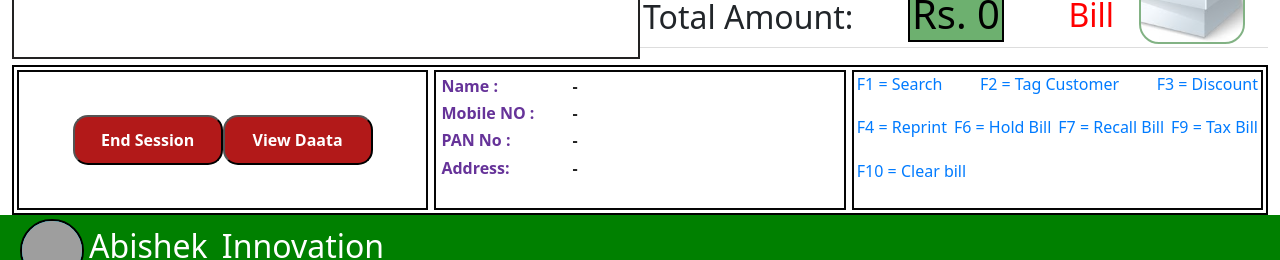
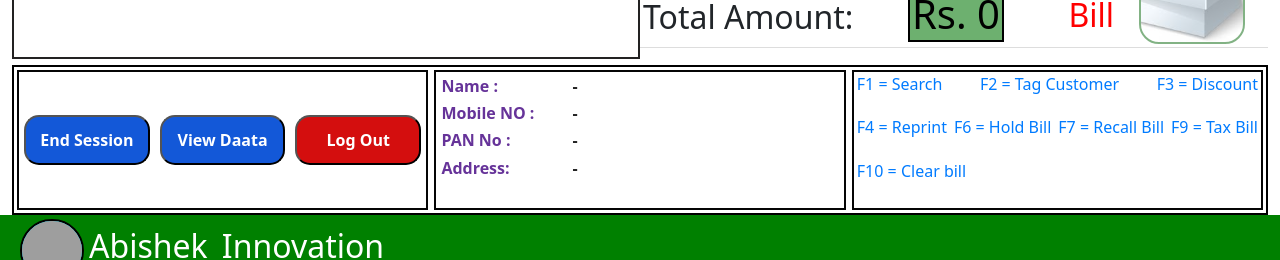
Before and after one commit to Abishek-Tharu99/POS-Frontend, a React (Vite) app: page /billing in a window 1280 px wide. Shown: the part 560-820 px from the top of the page. Built offline with nearby package versions, Linux system fonts and the light colour scheme; no server answers; grey boxes are pictures that could not be loaded.

Commit message:
added logout button

```diff
--- a/src/Billing.jsx
+++ b/src/Billing.jsx
@@ -562,6 +562,10 @@ const Billing = () => {
     navigate("/viewdata");
   };
 
+  const logout = () => {
+    localStorage.clear();
+    navigate("/");
+  };
 
   const handleEndSession = async () => {
 
@@ -841,6 +845,10 @@ const Billing = () => {
               View Daata
             </button>
 
+            <button className="log-out_btn" onClick={logout}>
+              Log Out
+            </button>
+
 
           </div>
           <div className='partyDetails'>
--- a/src/assets/style.css
+++ b/src/assets/style.css
@@ -1505,11 +1505,21 @@ footer ul li a:hover {
     justify-content:center;
     align-items: center;
     padding: 5px;
+    gap: 10px;
 }
 .end_session_btn{
     width: 150px;
     height: 50px;
-    background-color: #b21919;
+    background-color: #1358d8;
+    color: white;
+    font-size: medium;
+    font-weight: bolder;
+    border-radius: 15px;
+}
+.log-out_btn{
+    width: 150px;
+    height: 50px;
+    background-color: #d40e0e;
     color: white;
     font-size: medium;
     font-weight: bolder;
```
